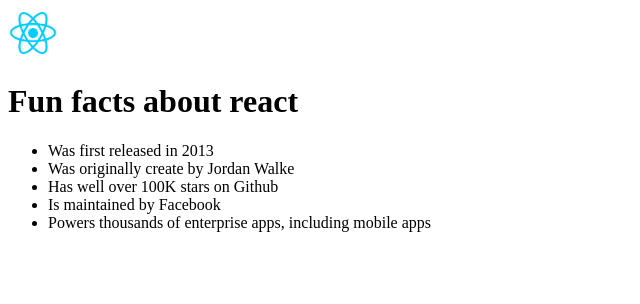
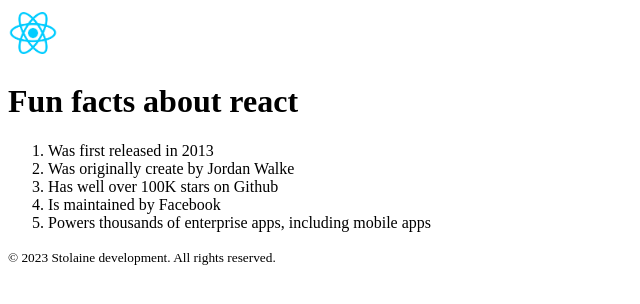
Before and after one commit to Stolaine/StaticPages, a React (Vite) app: page / in a window 1280 px wide. Shown: the top 304 px of the page, without its empty margins (0-640 px from the left). Built offline with nearby package versions, Linux system fonts and the light colour scheme.

Commit message:
Add data to show in custom component

```diff
--- a/index.html
+++ b/index.html
@@ -4,7 +4,7 @@
     <meta charset="UTF-8" />
     <link rel="icon" type="image/svg+xml" href="/vite.svg" />
     <meta name="viewport" content="width=device-width, initial-scale=1.0" />
-    <title>Vite + React</title>
+    <title>Static Pages</title>
   </head>
   <body>
     <div id="root"></div>
--- a/src/App.jsx
+++ b/src/App.jsx
@@ -4,15 +4,23 @@
 function App() {
   return (
     <div>
-      <img src={reactLogo} width="50px" />
+      <header>
+        <nav>
+          <img src={reactLogo} width="50px" />
+        </nav>
+      </header>
       <h1>Fun facts about react</h1>
-      <ul>
+      <ol>
         <li>Was first released in 2013</li>
         <li>Was originally create by Jordan Walke</li>
         <li>Has well over 100K stars on Github</li>
         <li>Is maintained by Facebook</li>
         <li>Powers thousands of enterprise apps, including mobile apps</li>
-      </ul>
+      </ol>
+      <footer>
+        {" "}
+        <small>© 2023 Stolaine development. All rights reserved.</small>
+      </footer>
     </div>
   );
 }
```
